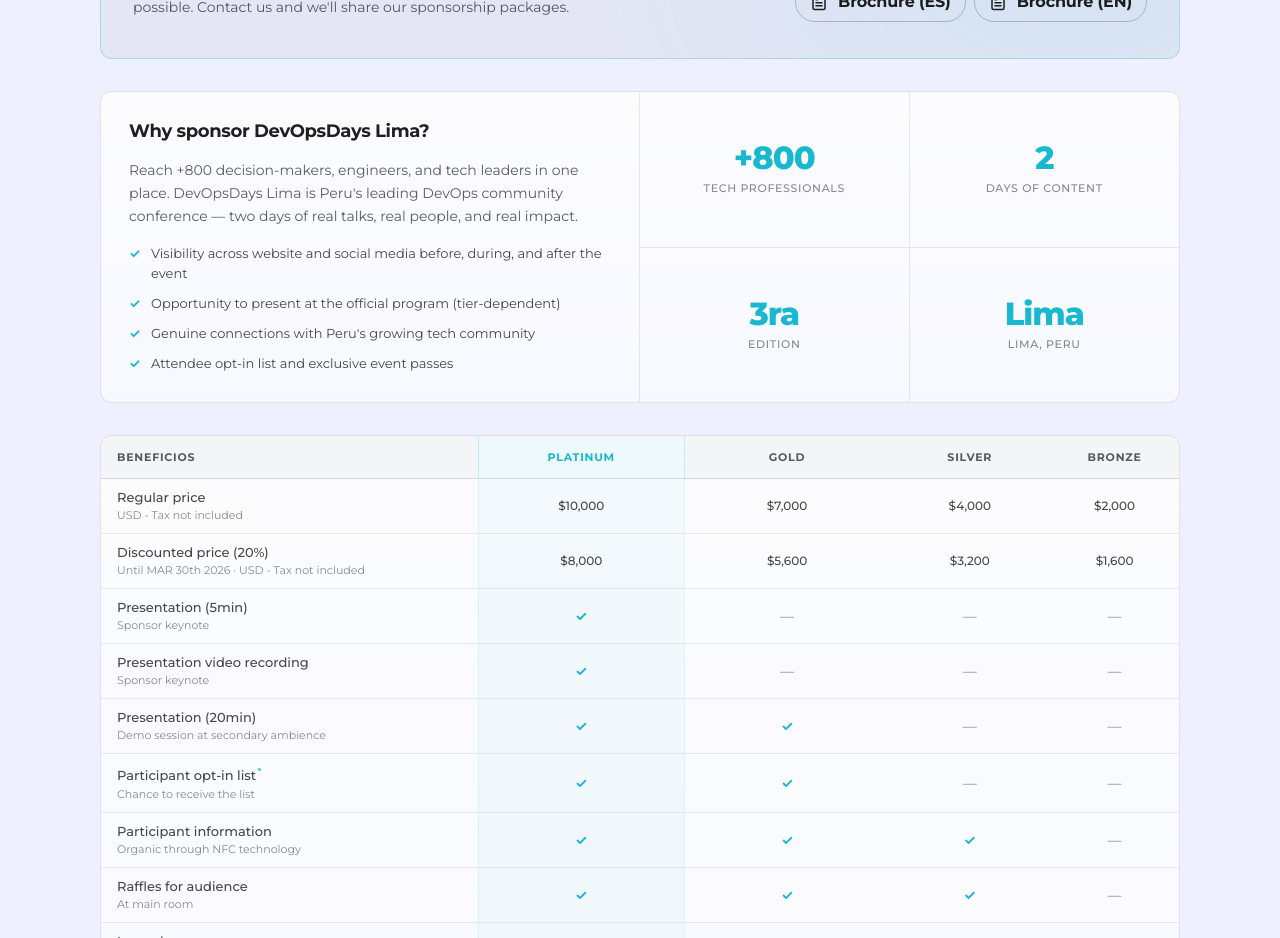
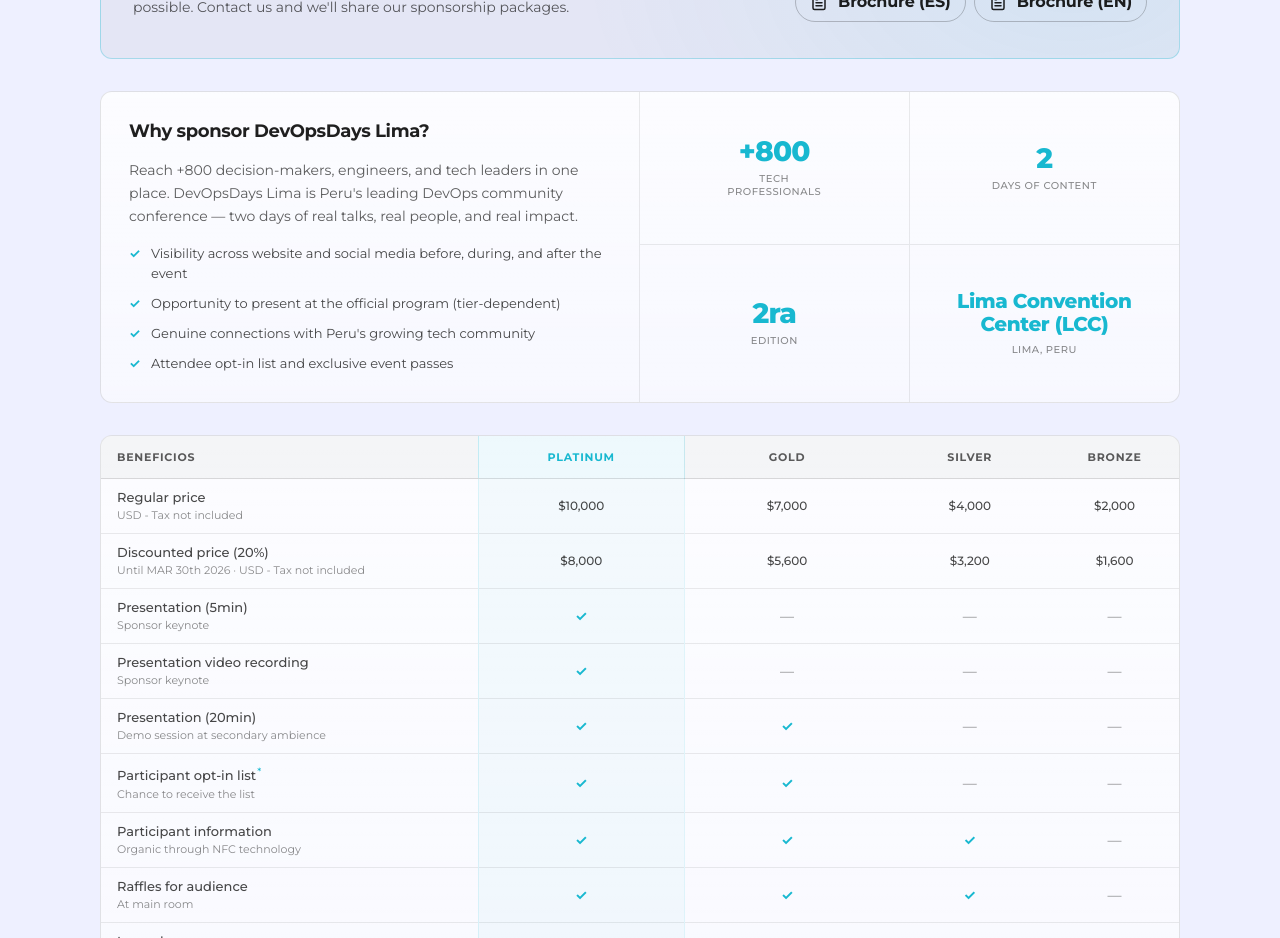
Before and after one commit to limadevopsdays/lima-devopsdays-web, a React (Vite) app: page /sponsors in a window 1280 px wide. Shown: the part 940-1878 px from the top of the page. Built offline with nearby package versions, Linux system fonts and the light colour scheme; no server answers.

Commit message:
fixed data call for speakers

```diff
--- a/src/content/sponsors.ts
+++ b/src/content/sponsors.ts
@@ -178,6 +178,6 @@ export const sponsors = [
 export const sponsorStats = [
   { value: '+800', labelKey: 'sponsors.stat.professionals' },
   { value: '2',    labelKey: 'sponsors.stat.days' },
-  { value: '3ra',  labelKey: 'sponsors.stat.edition' },
-  { value: 'Lima', labelKey: 'sponsors.stat.location' },
+  { value: '2ra',  labelKey: 'sponsors.stat.edition' },
+  { valueKey: 'venue.title', labelKey: 'sponsors.stat.location' },
 ] as const
--- a/src/i18n/translations.ts
+++ b/src/i18n/translations.ts
@@ -110,7 +110,7 @@ const en = {
   'schedule.speaker.organizers': 'Organizers',
 
   'venue.eyebrow': 'Venue',
-  'venue.title': 'Lima Convention Center - LCC',
+  'venue.title': 'Lima Convention Center (LCC)',
   'venue.lead': 'See you in Lima for two days of talks and community.',
   'venue.card.addressLine1': 'Av. De la Arqueología 206',
   'venue.card.addressLine2': 'San Borja, Lima, Peru',
@@ -314,7 +314,7 @@ const es: Record<TranslationKey, string> = {
   'schedule.speaker.organizers': 'Organizadores',
 
   'venue.eyebrow': 'Ubicación',
-  'venue.title': 'Lima Centro de Convenciones - LCC',
+  'venue.title': 'Lima Centro de Convenciones (LCC)',
   'venue.lead': 'Nos vemos en Lima para dos días de charlas y comunidad.',
   'venue.card.addressLine1': 'Av. De la Arqueología 206',
   'venue.card.addressLine2': 'San Borja, Lima, Perú',
--- a/src/index.css
+++ b/src/index.css
@@ -2975,20 +2975,33 @@ textarea {
 }
 
 .sponsorStat__value {
-  font-size: 32px;
+  font-size: 28px;
   font-weight: 750;
   letter-spacing: -0.03em;
   line-height: 1;
   color: var(--site-accent);
 }
 
+.sponsorStat__value--text {
+  font-size: 20px;
+  line-height: 1.15;
+  letter-spacing: -0.02em;
+  max-width: 18ch;
+  white-space: normal;
+  text-wrap: balance;
+}
+
 .sponsorStat__label {
-  font-size: 11px;
+  display: block;
+  max-width: 18ch;
+  font-size: 10px;
   font-weight: 500;
   color: var(--site-text-faint);
   text-transform: uppercase;
-  letter-spacing: 0.06em;
+  letter-spacing: 0.05em;
   line-height: 1.3;
+  white-space: normal;
+  text-wrap: balance;
 }
 
 @media (max-width: 720px) {
--- a/src/pages/SponsorsPage.tsx
+++ b/src/pages/SponsorsPage.tsx
@@ -110,7 +110,9 @@ export function SponsorsSection() {
             <div className="sponsorWhy__stats" aria-label={t("sponsors.why.statsLabel")}>
               {sponsorStats.map((stat) => (
                 <div key={stat.labelKey} className="sponsorStat">
-                  <span className="sponsorStat__value">{stat.value}</span>
+                  <span className={`sponsorStat__value${'valueKey' in stat ? ' sponsorStat__value--text' : ''}`}>
+                    {'valueKey' in stat ? t(stat.valueKey as TranslationKey) : stat.value}
+                  </span>
                   <span className="sponsorStat__label">{t(stat.labelKey as TranslationKey)}</span>
                 </div>
               ))}
```
